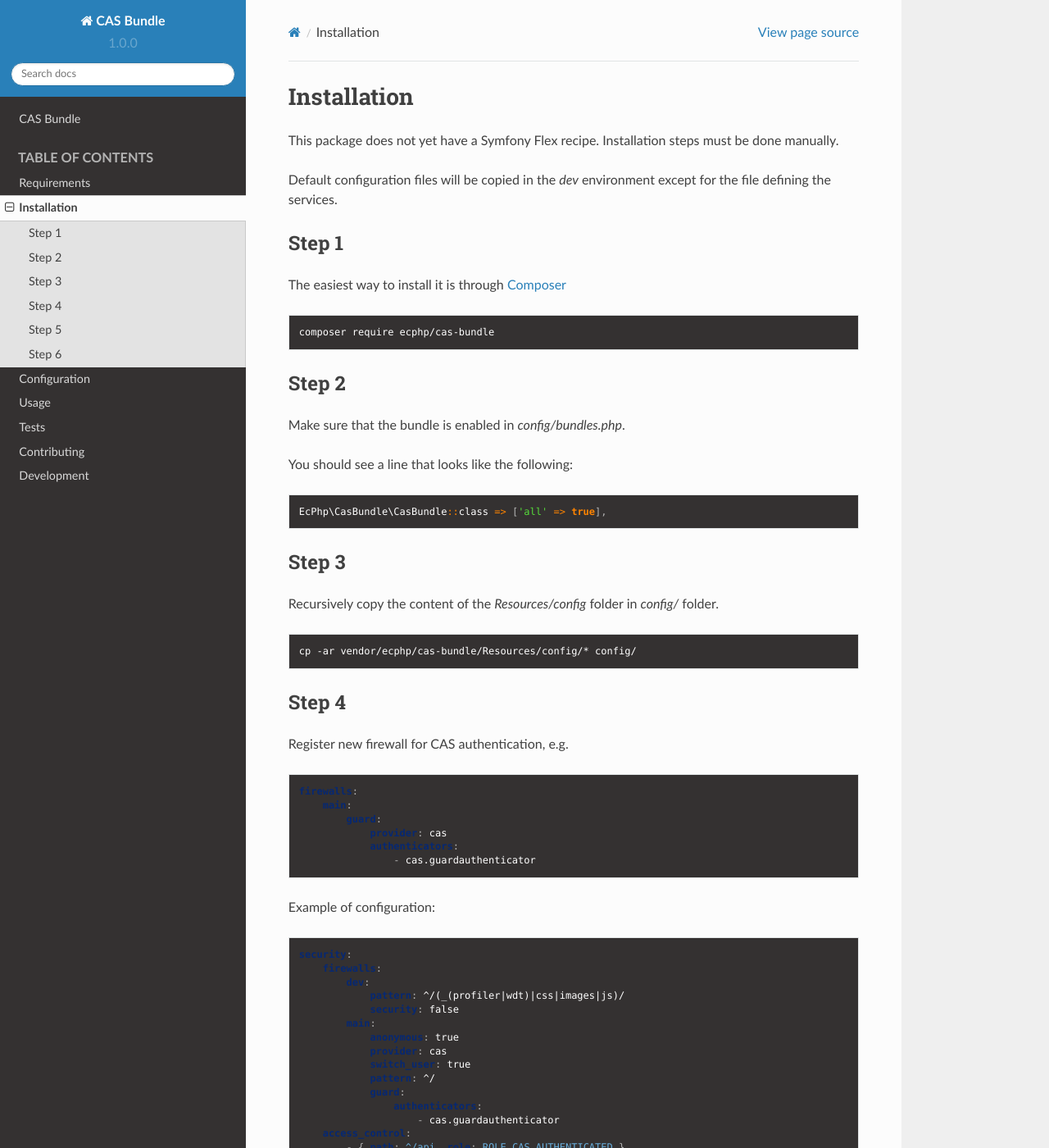
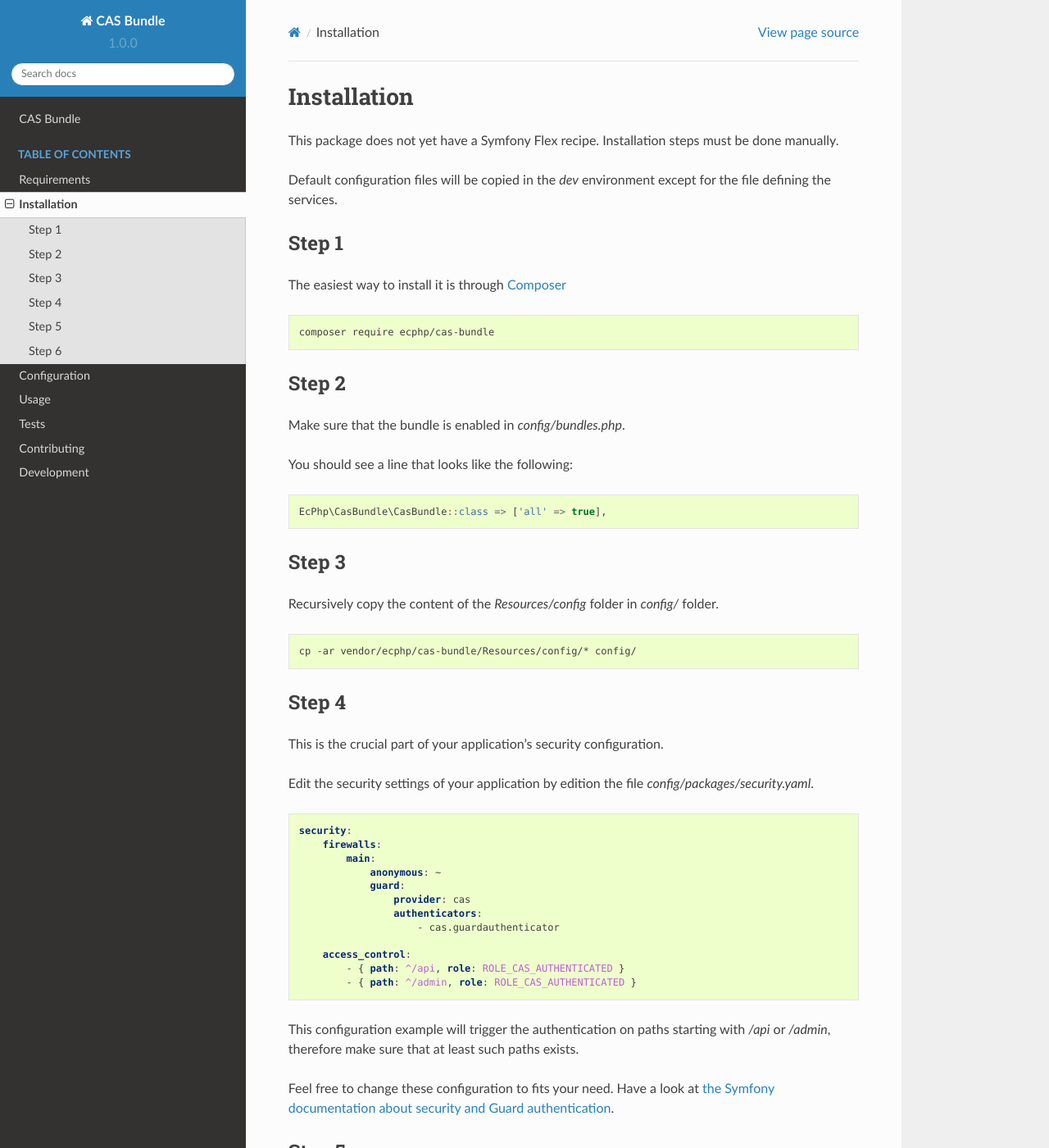
Before and after one commit to ecphp/cas-bundle, a Sphinx documentation site: the page built from docs/pages/installation.rst, in a window 1280 px wide and 1400 px high. Shown: the whole window at 82% size. Built offline with Sphinx 7.4.7 and the Read the Docs theme 2.0.0, drawn with Linux system fonts in a browser that asks for light colours; some of the changed text lies outside the part shown.

Commit message:
Documentation upgrade
* Update configuration.
* Update documentation.
* Update documentation system and provide steps to build the documentation locally.
* Use Docker Compose to build a live documentation server.

```diff
--- a/Resources/config/packages/dev/cas_framework.yaml
+++ b/Resources/config/packages/dev/cas_framework.yaml
@@ -3,3 +3,5 @@
         default_options:
             verify_peer: false
             verify_host: false
+            headers:
+                'User-Agent': 'SymfonyCasBundle'
--- a/Resources/config/packages/dev/cas_security.yaml
+++ b/Resources/config/packages/dev/cas_security.yaml
@@ -2,9 +2,3 @@
     providers:
         cas:
             id: cas.userprovider
-    firewalls:
-        default:
-            guard:
-                provider: cas
-                authenticators:
-                    - cas.guardauthenticator
--- a/docs/_static/custom.css
+++ /dev/null
@@ -1,16 +0,0 @@
-.row-even .line-block, .row-odd .line-block {
-  margin-left: 0;
-}
-
-.versionmodified {
-  font-weight: bold;
-}
-
-.wy-menu-vertical p.caption {
-  color: #b3b3b3;
-  margin-top: 16px;
-  margin-bottom: 0;
-}
-.wy-menu-vertical p.caption .caption-text {
-  font-size: 120%;
-}
--- a/docs/_static/highlight.css
+++ /dev/null
@@ -1,59 +0,0 @@
-div.highlight {
-  background-color: #343131 !important;
-}
-
-div.highlight pre {
-  border: none;
-  color: white !important;
-}
-
-div.highlight pre span.n,
-div.highlight pre span.na,
-div.highlight pre span.nb,
-div.highlight pre span.nc,
-div.highlight pre span.nf,
-div.highlight pre span.nx,
-div.highlight pre span.kn {
-  color: white;
-}
-
-div.highlight pre span.nv {
-  color: #6ab0de
-}
-
-div.highlight pre span.k, div.highlight pre span.o {
-  color: #ff8400;
-}
-
-div.highlight pre span.mi,
-div.highlight pre span.s,
-div.highlight pre span.s1,
-div.highlight pre span.s2,
-div.highlight pre span.sr {
-  color: #56db3a;
-}
-
-div.highlight pre span.hll {
-  background-color: #848484;
-}
-
-div.highlight pre span.hll span.c1 {
-  color: #d8d8d8;
-}
-
-div.highlight pre span.p {
-  color: #b3b3b3;
-}
-
-table.highlighttable td {
-  padding: 0;
-}
-
-table.highlighttable td div.linenodiv {
-  text-align: right;
-  width: 38px;
-}
-
-div.highlight-json pre span.nt {
-  color: cornsilk;
-}
--- a/docs/conf.py
+++ b/docs/conf.py
@@ -17,7 +17,6 @@
 
 lexers['php'] = PhpLexer(startinline=True, linenos=1)
 
-primary_domain = 'php'
 highlight_language = 'php'
 
 # If extensions (or modules to document with autodoc) are in another directory,
@@ -136,12 +135,12 @@
 # The name of an image file (within the static path) to use as favicon of the
 # docs.  This file should be a Windows icon file (.ico) being 16x16 or 32x32
 # pixels large.
-html_favicon = 'favicon.ico'
+# html_favicon = 'favicon.ico'
 
 # Add any paths that contain custom static files (such as style sheets) here,
 # relative to this directory. They are copied after the builtin static files,
 # so a file named "default.css" will overwrite the builtin "default.css".
-html_static_path = ['_static']
+# html_static_path = ['_static']
 
 # Add any extra paths that contain custom files (such as robots.txt or
 # .htaccess) here, relative to this directory. These files are copied
@@ -155,11 +154,6 @@
 # If true, SmartyPants will be used to convert quotes and dashes to
 # typographically correct entities.
 #html_use_smartypants = True
-
-
-def setup(app):
-    app.add_stylesheet('custom.css')
-    app.add_stylesheet('highlight.css')
 
 # Custom sidebar templates, maps document names to template names.
 #html_sidebars = {}
--- a/docs/pages/installation.rst
+++ b/docs/pages/installation.rst
@@ -40,58 +40,32 @@
 Step 4
 ~~~~~~
 
-Register new firewall for CAS authentication, e.g.
+This is the crucial part of your application's security configuration.
 
-.. code:: yaml
+Edit the security settings of your application by edition the file `config/packages/security.yaml`.
 
-    firewalls:
-        main:
-            guard:
-                provider: cas
-                authenticators:
-                    - cas.guardauthenticator
-
-Example of configuration:
-
-.. code:: yaml
+.. code-block:: yaml
 
     security:
         firewalls:
-            dev:
-                pattern: ^/(_(profiler|wdt)|css|images|js)/
-                security: false
             main:
-                anonymous: true
-                provider: cas
-                switch_user: true
-                pattern: ^/
+                anonymous: ~
                 guard:
+                    provider: cas
                     authenticators:
                         - cas.guardauthenticator
+
         access_control:
             - { path: ^/api, role: ROLE_CAS_AUTHENTICATED }
+            - { path: ^/admin, role: ROLE_CAS_AUTHENTICATED }
 
-This example configuration example will trigger the authentication on paths starting
-with `/api`, therefore make sure that at least such paths exists.
+This configuration example will trigger the authentication on paths starting
+with `/api` or `/admin`, therefore make sure that at least such paths exists.
 
 Feel free to change these configuration to fits your need. Have a look at
 `the Symfony documentation about security and Guard authentication`_.
 
 Step 5
-~~~~~~
-
-The default configuration of this bundle comes with a configuration for authenticating with a real
-CAS server setup for testing and demo purposes at `https://heroku-cas-server.herokuapp.com/cas/`_.
-
-You should normally already be able to authenticate using the following credentials:
-
-- User: `casuser`
-- Password: `Mellon`
-
-Modifying the configuration file is key in this bundle and requires some understanding
-of the CAS protocol. See more on the dedicated :ref:`configuration` page for that.
-
-Step 6
 ~~~~~~
 
 The CAS protocol requires HTTPS on both side (client and server) in order
@@ -104,17 +78,54 @@
 
 .. warning:: Keep in mind that the following is only for development setup, not for production.
 
-On step 3, while copying the configuration files, the file `config/packages/dev/cas_framework.yaml`
+On step 3, while copying the configuration files, the file ``config/packages/dev/cas_framework.yaml``
 is copied over. That file is useful when developing, it will disable some verifications
 required when using SSL protocol.
 
 Those particular settings are specific to the default HTTP client that is
 installed, which is `symfony/http-client`_.
 
+The ``User-Agent`` HTTP header used on the ``dev`` environment is ``SymfonyCasBundle``.
+Feel free to customize it or remove it when switching to another environment.
+
 If you plan to change the HTTP client, those settings will most probably need
 to be updated accordingly.
+
+Step 6
+~~~~~~
+
+The default configuration of this bundle comes with a configuration for authenticating with a real
+CAS server setup for testing and demo purposes at `https://casserver.herokuapp.com/cas/`_.
+
+.. warning:: It is important to note that this is the Apereo official public demo cas server, used by the project for
+             basic showcases. They may go up and down as the project needs without notice, see `this page`_ for further
+             information.
+
+The credentials to use for authentication are the following:
+
+- User: ``casuser``
+- Password: ``Mellon``
+
+Modifying the configuration file is key in this bundle and requires some understanding
+of the CAS protocol. See more on the dedicated :ref:`configuration` page for that.
+
+The aforementioned server provided by `Apereo`_ does not support Proxy authentication.
+
+If you need a server with `Proxy authentication`_, edit the ``cas_bundle.yaml`` and replace
+``https://casserver.herokuapp.com/cas/`` with ``https://heroku-cas-server.herokuapp.com/cas/``.
+Make sure to enable the property ``pgtUrl`` which is by default in comment.
+The `source`_ of that server are hosted on Github.
+
+If you prefer using a local CAS server, you can choose to build your own using the tool you prefer.
+The quickest solution for a working CAS server on any platform is this `Docker project`_.
 
 .. _Composer: https://getcomposer.org
 .. _symfony/http-client: https://packagist.org/packages/symfony/http-client
 .. _https://heroku-cas-server.herokuapp.com/cas/: https://heroku-cas-server.herokuapp.com/cas/
 .. _the Symfony documentation about security and Guard authentication: https://symfony.com/doc/current/security/guard_authentication.html
+.. _this page: https://apereo.github.io/cas/6.1.x/index.html#demos
+.. _Proxy authentication: https://apereo.github.io/cas/6.1.x/installation/Configuring-Proxy-Authentication.html#proxy-authentication
+.. _source: https://github.com/drupol/heroku-cas-server
+.. _Docker project: https://github.com/crpeck/cas-overlay-docker
+.. _Apereo: https://www.apereo.org/
+.. _https://casserver.herokuapp.com/cas/: https://casserver.herokuapp.com/cas/
```
Also changed, not shown: docker-compose.yaml (added, +10 -0 lines), docs/pages/development.rst (+12 -0 lines), docs/pages/usage.rst (+5 -4 lines), Resources/config/routes/cas_bundle.yaml (renamed from Resources/config/routes/dev/cas_bundle.yaml), 2 other files.
